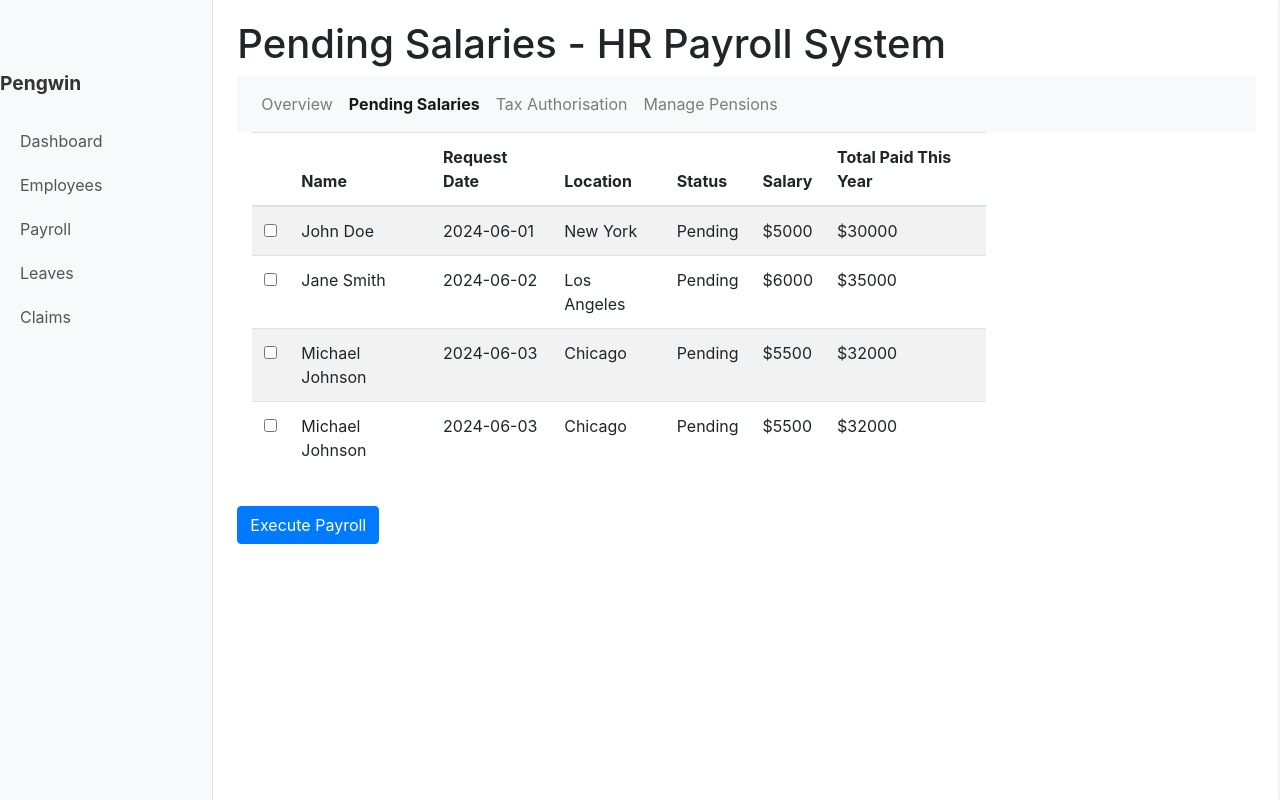
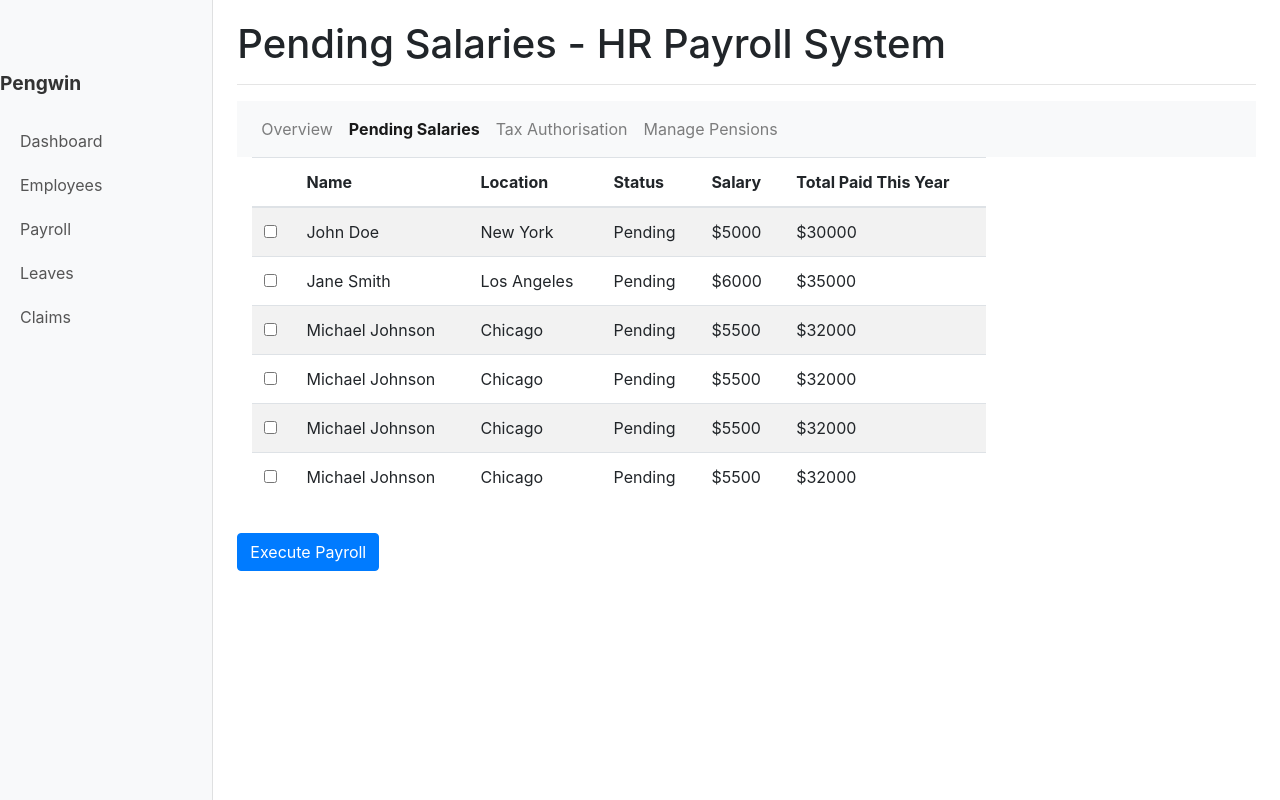
Before and after one commit to Junyu990/Pengwin, a Flask app: page /pending-salaries in a window 1280 px wide. Run offline with Flask 3, Linux system fonts and the light colour scheme; some libraries are stand-ins or nearby versions.

Commit message:
salaries update

```diff
--- a/app.py
+++ b/app.py
@@ -100,7 +100,6 @@ pending_salaries_data = [
     {
         'id': 2,
         'name': 'Jane Smith',
-        'request_date': '2024-06-02',
         'location': 'Los Angeles',
         'status': 'Pending',
         'salary': 6000,
@@ -109,7 +108,6 @@ pending_salaries_data = [
     {
         'id': 3,
         'name': 'Michael Johnson',
-        'request_date': '2024-06-03',
         'location': 'Chicago',
         'status': 'Pending',
         'salary': 5500,
@@ -118,7 +116,22 @@ pending_salaries_data = [
     {
         'id': 4,
         'name': 'Michael Johnson',
-        'request_date': '2024-06-03',
+        'location': 'Chicago',
+        'status': 'Pending',
+        'salary': 5500,
+        'total_paid_this_year': 32000
+    },
+    {
+        'id': 5,
+        'name': 'Michael Johnson',
+        'location': 'Chicago',
+        'status': 'Pending',
+        'salary': 5500,
+        'total_paid_this_year': 32000
+    },
+    {
+        'id': 6,
+        'name': 'Michael Johnson',
         'location': 'Chicago',
         'status': 'Pending',
         'salary': 5500,
--- a/static/css/main.css
+++ b/static/css/main.css
@@ -92,7 +92,7 @@ main {
 
 /* Styles for sliding right panel */
 #rightPanel {
-    max-width: 600px;
+    max-width: 400px;
     overflow-y: auto; /* Enable scrolling if content exceeds panel height */
     box-shadow: -1px 0 3px rgba(0, 0, 0, 0.1); /* Optional: Add shadow for depth effect */
 }
--- a/templates/pending_salaries.html
+++ b/templates/pending_salaries.html
@@ -2,9 +2,8 @@
 
 {% block content %}
 
-<link rel="stylesheet" href="{{ url_for('static', filename='javascript/salaries.js') }}">
-
 {% block title %}<h1>Pending Salaries - HR Payroll System</h1>{% endblock %}
+<hr>
 
 <!-- Horizontal Navbar -->
 <nav class="navbar navbar-expand-lg navbar-light bg-light">
@@ -40,7 +39,6 @@
                         <tr>
                             <th></th> <!-- Empty header for checkbox -->
                             <th>Name</th>
-                            <th>Request Date</th>
                             <th>Location</th>
                             <th>Status</th>
                             <th>Salary</th>
@@ -52,7 +50,6 @@
                         <tr>
                             <td><input type="checkbox" name="employee_id" value="{{ salary.id }}"></td>
                             <td>{{ salary.name }}</td>
-                            <td>{{ salary.request_date }}</td>
                             <td>{{ salary.location }}</td>
                             <td>{{ salary.status }}</td>
                             <td>${{ salary.salary }}</td>
@@ -103,70 +100,7 @@
 <!-- Toggle Panel Button -->
 <button id="togglePanelBtn" class="btn btn-primary mt-3">Execute Payroll</button>
 
-<script>
-    document.addEventListener('DOMContentLoaded', function() {
-        const rightPanel = document.getElementById('rightPanel');
-        const togglePanelBtn = document.getElementById('togglePanelBtn');
-        const closePanelBtn = document.getElementById('closePanelBtn');
-        const employeeList = document.getElementById('employeeList');
-        const selectedCount = document.getElementById('selectedCount');
-        const totalPayment = document.getElementById('totalPayment');
-        const checkboxes = document.querySelectorAll('input[name="employee_id"]');
-        let selectedEmployees = [];
+<script src="{{ url_for('static', filename='js/salaries.js') }}"></script>
 
-        // Set payroll date to current date
-        const payrollDate = document.getElementById('payrollDate');
-        payrollDate.textContent = new Date().toLocaleDateString();
-
-        function showPanel() {
-            rightPanel.style.right = '0';
-            togglePanelBtn.style.display = 'none';
-        }
-
-        function hidePanel() {
-            rightPanel.style.right = '-600px';
-            togglePanelBtn.style.display = 'block';
-        }
-
-        function updateSelectedEmployees() {
-            selectedEmployees = [];
-            let totalPaymentAmount = 0;
-            checkboxes.forEach(checkbox => {
-                if (checkbox.checked) {
-                    const row = checkbox.closest('tr');
-                    const name = row.querySelector('td:nth-child(2)').textContent;
-                    const salary = parseFloat(row.querySelector('td:nth-child(6)').textContent.replace('$', ''));
-                    selectedEmployees.push({ name, salary });
-                    totalPaymentAmount += salary;
-                }
-            });
-
-            selectedCount.textContent = selectedEmployees.length;
-            totalPayment.textContent = totalPaymentAmount.toFixed(2);
-
-            // Update employee list in the panel
-            employeeList.innerHTML = '';
-            selectedEmployees.forEach(employee => {
-                const listItem = document.createElement('li');
-                listItem.className = 'list-group-item';
-                listItem.textContent = employee.name;
-                employeeList.appendChild(listItem);
-            });
-        }
-
-        togglePanelBtn.addEventListener('click', showPanel);
-        closePanelBtn.addEventListener('click', hidePanel);
-
-        checkboxes.forEach(checkbox => {
-            checkbox.addEventListener('change', updateSelectedEmployees);
-        });
-
-        document.addEventListener('click', function(event) {
-            if (!rightPanel.contains(event.target) && !togglePanelBtn.contains(event.target)) {
-                hidePanel();
-            }
-        });
-    });
-</script>
 
 {% endblock %}
```
Also changed, not shown: static/js/salaries.js (added, +68 -0 lines), static/javascript/salaries.js (deleted).
